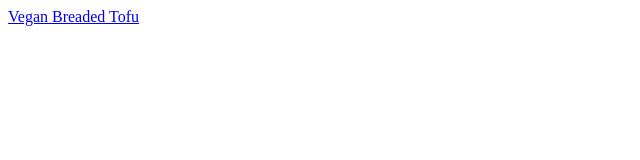
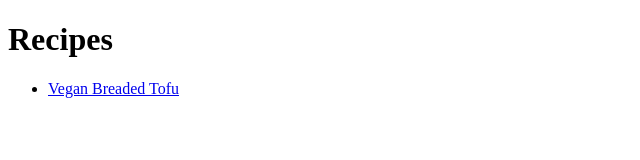
Before and after one commit to cc680/odin-recipes, a plain HTML site: page index.html in a window 1280 px wide. Shown: the whole page, without its empty margins (0-640 px from the left). Drawn offline with Linux system fonts and the light colour scheme.

Commit message:
put links in unordered list

```diff
--- a/index.html
+++ b/index.html
@@ -6,7 +6,11 @@
     </head>
 
     <body>
-        <a href="recipes/vegan_breaded_tofu.html"> Vegan Breaded Tofu </a>
+        <h1> Recipes </h1>
+        <ul>
+            <li> <a href="recipes/vegan_breaded_tofu.html"> Vegan Breaded Tofu </a> </li>
+        </ul>
+
 
     </body>
 </html>
```
